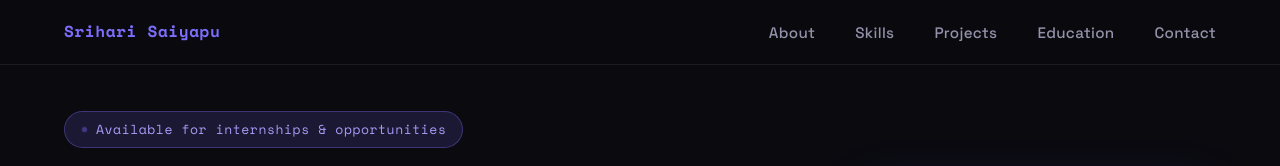
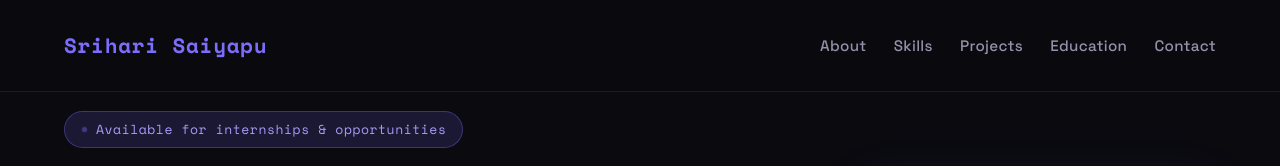
Before and after one commit to Srihari-tech21/Srihari-portfolio, a plain HTML site: page index.html in a window 1280 px wide. Shown: the top 166 px of the page. Drawn offline with nearby package versions, Linux system fonts and the light colour scheme.

Commit message:
Update index.html

```diff
--- a/index.html
+++ b/index.html
@@ -46,7 +46,7 @@
     display: flex;
     align-items: center;
     justify-content: space-between;
-    padding: 1.1rem 5vw;
+    padding: 1.75rem 5vw;
     background: rgba(10,10,15,0.9);
     backdrop-filter: blur(14px);
     border-bottom: 1px solid var(--border);
@@ -54,7 +54,7 @@
 
   .nav-logo {
     font-family: var(--font-mono);
-    font-size: 1rem;
+    font-size: 1.3rem;
     font-weight: 700;
     color: var(--accent);
     text-decoration: none;
@@ -63,8 +63,9 @@
 
   .nav-links {
     display: flex;
-    gap: 2.5rem;
+    gap: 1.7rem;
     list-style: none;
+    font-size: 1rem;
   }
 
   .nav-links a {
```
